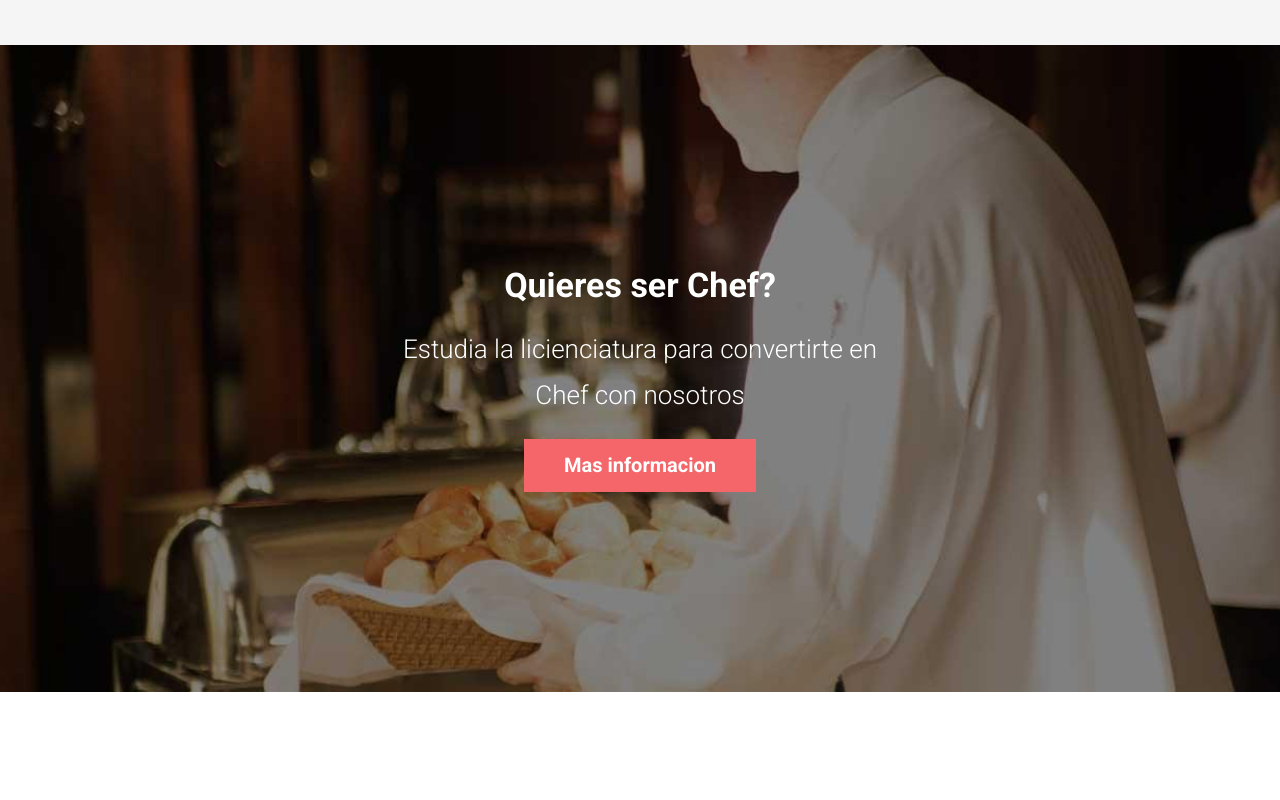
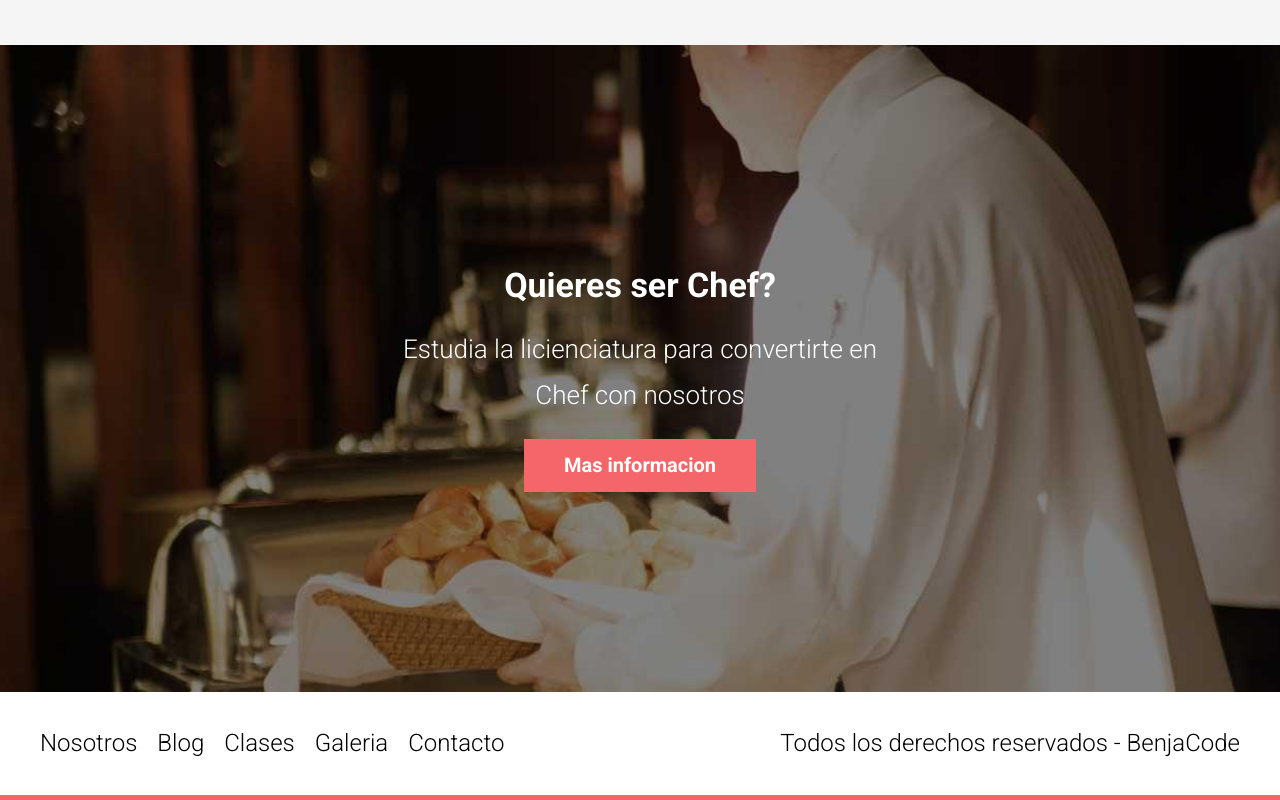
Before and after one commit to BenjaCode/EscuelaDeCocina, a website: page index.html in a window 1280 px wide. Shown: the part 3281-4081 px from the top of the page. Before the commit the page ends 3973 px from the top, so only its background shows below. Drawn offline with Linux system fonts and the light colour scheme.

Commit message:
Creacion y Estilos - Footer

```diff
--- a/index.html
+++ b/index.html
@@ -180,5 +180,19 @@
         <p class="escuela__texto">Estudia la licienciatura para convertirte en Chef con nosotros</p>
         <a href="#" class="escuela__enlace">Mas informacion</a>
     </section>
+
+    <footer class="footer">
+        <div class="footer__grid contenedor">
+            <nav class="navegacion">
+                <a href="#" class="navegacion__link">Nosotros</a>
+                <a href="#" class="navegacion__link">Blog</a>
+                <a href="#" class="navegacion__link">Clases</a>
+                <a href="#" class="navegacion__link">Galeria</a>
+                <a href="#" class="navegacion__link">Contacto</a>
+            </nav>
+
+            <p class="footer__copyright">Todos los derechos reservados - BenjaCode</p>
+        </div>
+    </footer>
 </body>
 </html>
--- a/src/scss/app.scss
+++ b/src/scss/app.scss
@@ -1,3 +1,4 @@
 @use 'base';
 @use 'ui/header';
 @use 'ui/contenido';
+@use 'ui/footer';
--- /dev/null
+++ b/src/scss/ui/footer/_footer.scss
@@ -0,0 +1,23 @@
+@use 'base/variables' as v;
+@use 'base/mixins' as m;
+
+.footer{
+    padding: 3rem 0;
+    border-bottom: .5rem solid v.$primario;
+
+    &__grid{
+        @include m.tablet {
+            display: flex;
+            justify-content: space-between;
+        }
+    }
+
+    &__copyright{
+        text-align: center;
+        font-size: 2.4rem;
+        margin-top: 3rem;
+        @include m.tablet {
+            margin: 0;
+        }
+    }
+}
--- /dev/null
+++ b/src/scss/ui/footer/_index.scss
@@ -0,0 +1 @@
+@forward 'footer';
```
Also changed, not shown: build/css/app.css, 1 other file.
